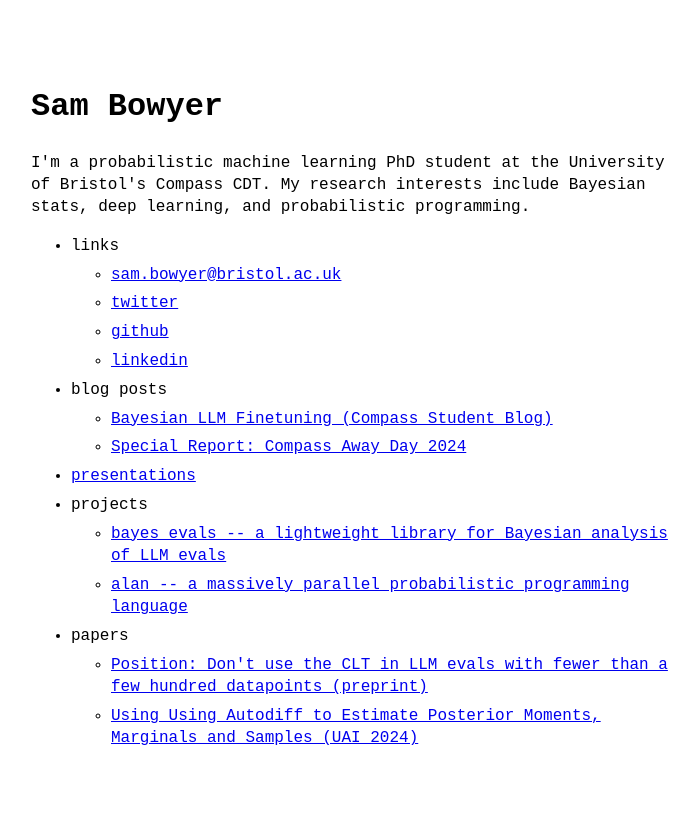
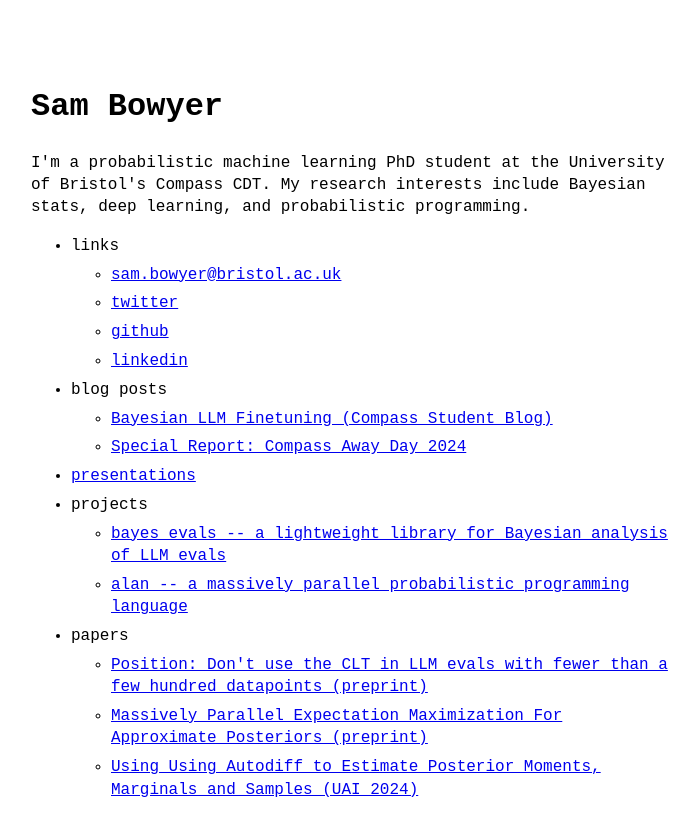
Before and after one commit to sambowyer/sambowyer.github.io, a Jekyll site: the page built from index.md, in a window 1280 px wide. Shown: the top 836 px of the page, without its empty margins (289-987 px from the left). Built offline with Jekyll 4.4.1, drawn with Linux system fonts in a browser that asks for light colours.

Commit message:
Update menu.yml with QEM link

```diff
--- a/_data/menu.yml
+++ b/_data/menu.yml
@@ -41,5 +41,7 @@ entries:
     entries:
       - title: "Position: Don't use the CLT in LLM evals with fewer than a few hundred datapoints (preprint)"
         url: https://arxiv.org/abs/2503.01747
+      - title: "Massively Parallel Expectation Maximization For Approximate Posteriors (preprint)"
+        url: https://arxiv.org/abs/2503.08264
       - title: Using Using Autodiff to Estimate Posterior Moments, Marginals and Samples (UAI 2024)
         url: https://arxiv.org/abs/2310.17374
```
